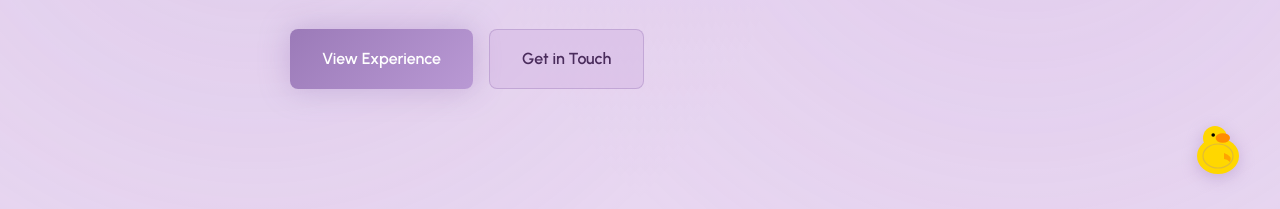
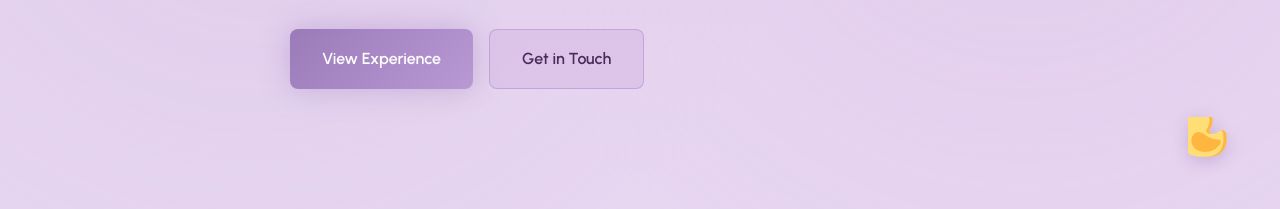
Before and after one commit to shelb-doc/shelby-doc-portfolio, a website: page index.html in a window 1280 px wide. Shown: the part 591-800 px from the top of the page. Drawn offline with Linux system fonts and the light colour scheme.

Commit message:
feat: Replace SVG graphics with external image for rubber duck debugging easter egg

```diff
--- a/index.html
+++ b/index.html
@@ -517,20 +517,7 @@
 
     <!-- Rubber Duck Easter Egg -->
     <div id="rubberDuck" style="position: fixed; bottom: 2rem; right: 2rem; width: 60px; height: 60px; cursor: pointer; z-index: 9999; transition: all 0.3s ease; filter: drop-shadow(0 4px 8px rgba(155, 122, 184, 0.4));" title="Click me for debugging wisdom!">
-        <svg viewBox="0 0 100 100" xmlns="http://www.w3.org/2000/svg">
-            <!-- Duck body -->
-            <ellipse cx="50" cy="65" rx="35" ry="30" fill="#FFD700"/>
-            <!-- Duck head -->
-            <circle cx="45" cy="35" r="20" fill="#FFD700"/>
-            <!-- Duck beak -->
-            <ellipse cx="58" cy="35" rx="12" ry="8" fill="#FF8C00"/>
-            <!-- Duck eye -->
-            <circle cx="42" cy="30" r="3" fill="#000"/>
-            <!-- Duck wing -->
-            <path d="M 60 60 Q 75 65 70 75 Q 65 70 60 70 Z" fill="#FFA500"/>
-            <!-- Purple accent -->
-            <ellipse cx="50" cy="65" rx="25" ry="20" fill="none" stroke="#9b7ab8" stroke-width="2" opacity="0.3"/>
-        </svg>
+        <img src="duck.svg" alt="Rubber Duck" style="width: 100%; height: 100%;">
     </div>
 
     <!-- Footer -->
```
Also changed, not shown: duck.svg (added).
